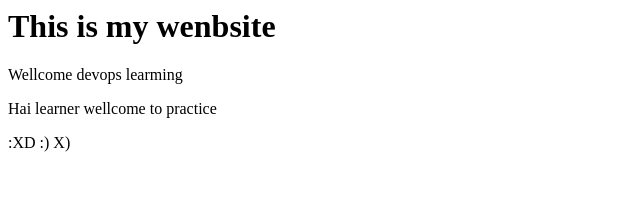
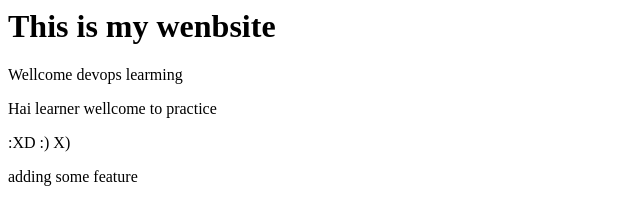
Before and after one commit to userprshnt/devopsproject, a plain HTML site: page index.html in a window 1280 px wide. Shown: the whole page, without its empty margins (0-640 px from the left). Drawn offline with Linux system fonts and the light colour scheme.

Commit message:
third commit

```diff
--- a/index.html
+++ b/index.html
@@ -4,4 +4,5 @@
 <p> Wellcome devops learming</p>
 <p> Hai learner wellcome to practice</p>
 <p> :XD :) X)</p>
+<p> adding some feature</p>
 </html>
```
